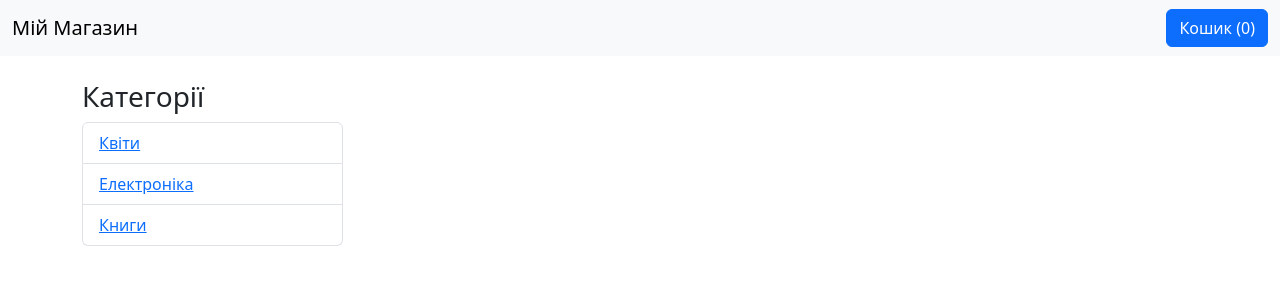
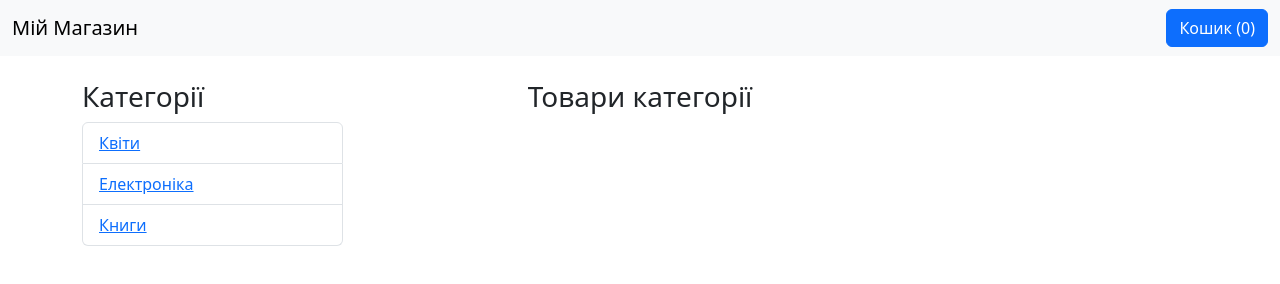
Before and after one commit to ValeriaBodrova/Hometasks_Frontend_Pro_Hillel, a plain HTML site: page Store_Site/index.html in a window 1280 px wide. Drawn offline with nearby package versions, Linux system fonts and the light colour scheme.

Commit message:
Update index.html

```diff
--- a/Store_Site/index.html
+++ b/Store_Site/index.html
@@ -32,6 +32,7 @@
             </ul>
         </div>
         <div class="col-md-6" id="middle-block">
+            <h3>Товари категорії</h3>
         </div>
         <div class="col-md-3">
             <div id="selected-product-info"></div>
```
